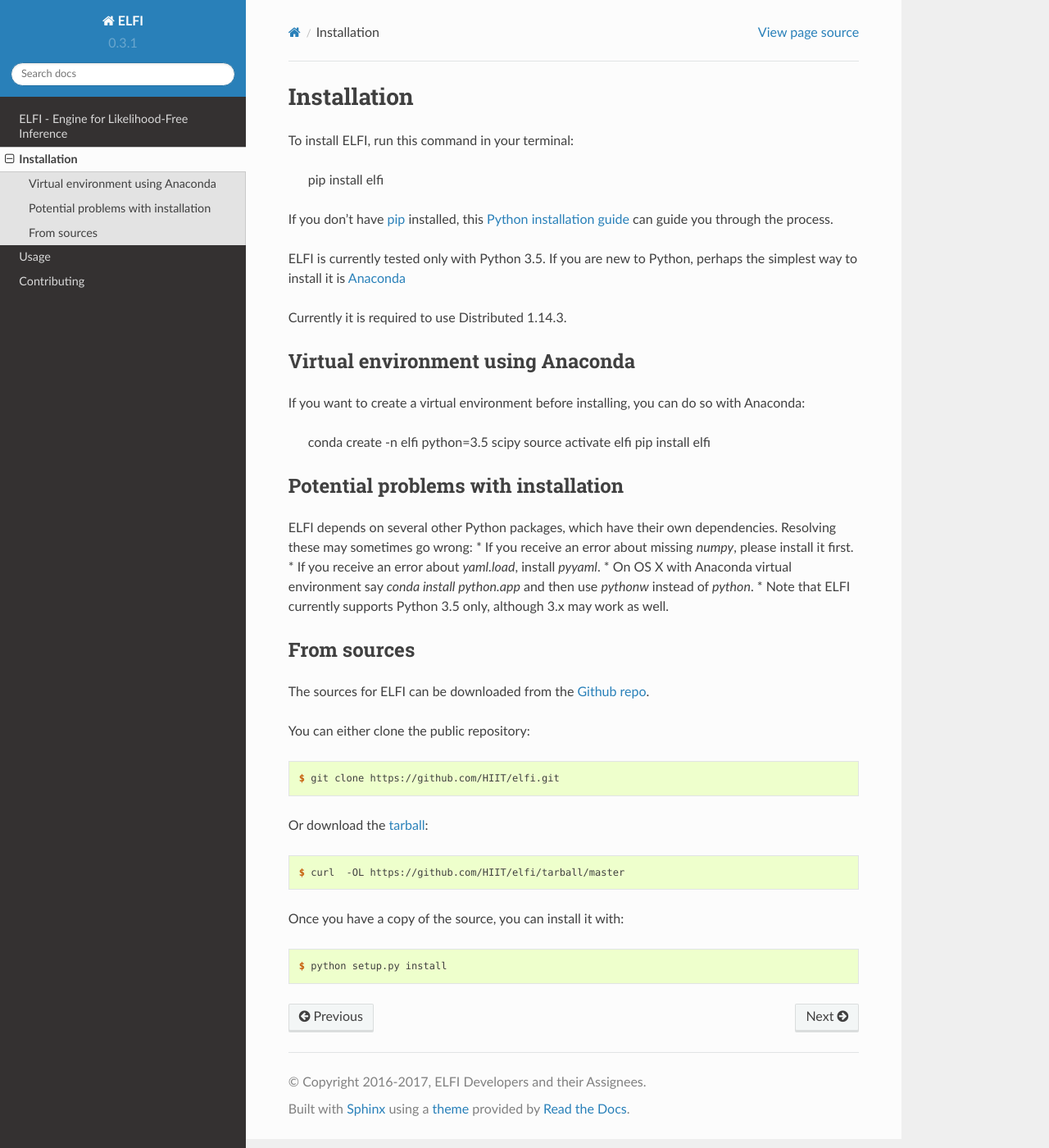
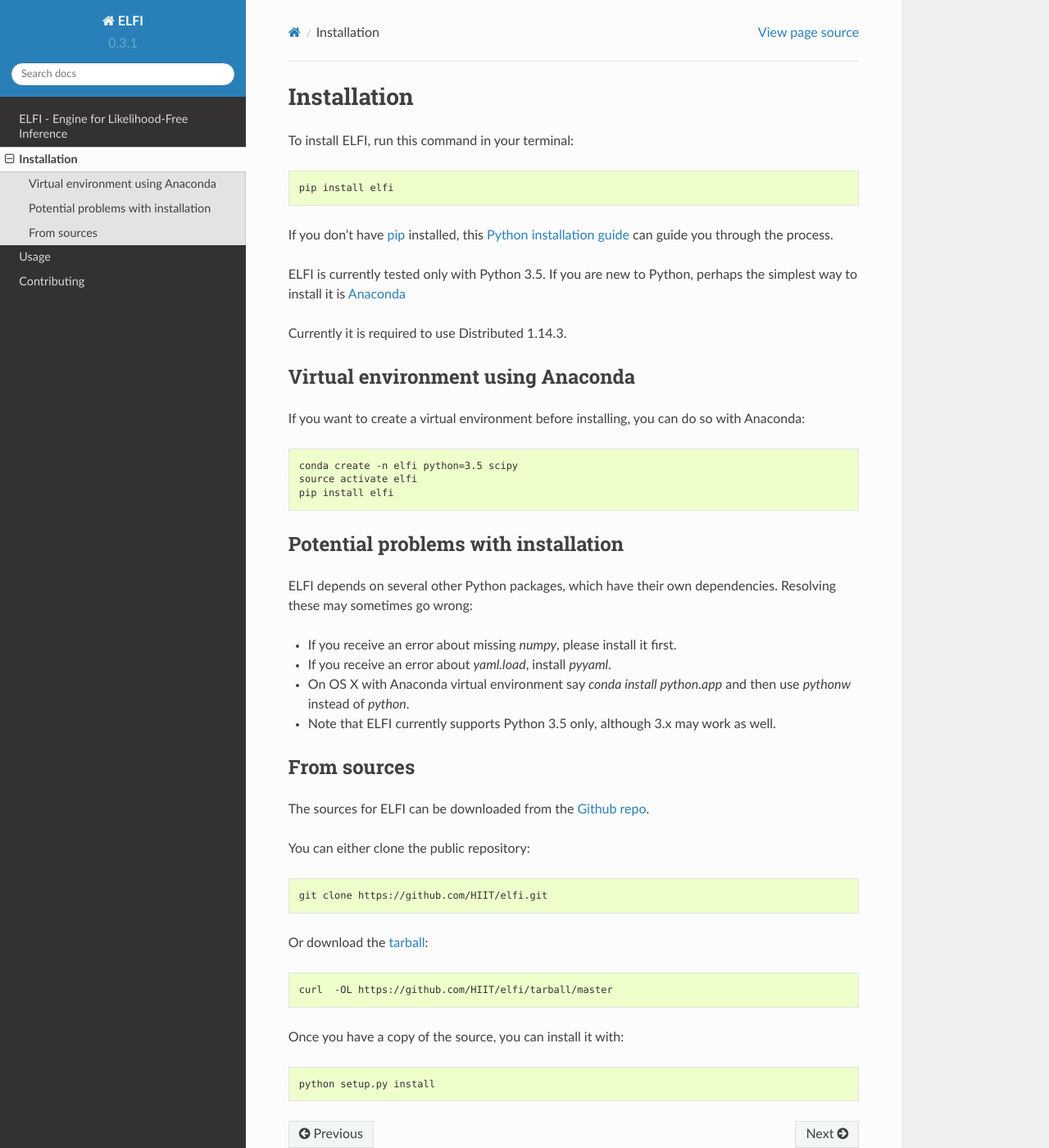
Before and after one commit to elfi-dev/elfi, a Sphinx documentation site: the page built from docs/installation.rst, in a window 1280 px wide and 1400 px high. Shown: the whole window at 82% size. Built offline with Sphinx 7.4.7 and the Read the Docs theme 2.0.0, drawn with Linux system fonts in a browser that asks for light colours.

Commit message:
Fix rst syntax

```diff
--- a/docs/installation.rst
+++ b/docs/installation.rst
@@ -5,6 +5,8 @@
 ============
 
 To install ELFI, run this command in your terminal:
+
+.. code-block:: console
 
     pip install elfi
 
@@ -27,6 +29,8 @@
 
 If you want to create a virtual environment before installing, you can do so with Anaconda:
 
+.. code-block:: console
+
     conda create -n elfi python=3.5 scipy
     source activate elfi
     pip install elfi
@@ -36,6 +40,7 @@
 ------------------------------------
 
 ELFI depends on several other Python packages, which have their own dependencies. Resolving these may sometimes go wrong:
+
 * If you receive an error about missing `numpy`, please install it first.
 * If you receive an error about `yaml.load`, install `pyyaml`.
 * On OS X with Anaconda virtual environment say `conda install python.app` and then use `pythonw` instead of `python`.
@@ -50,19 +55,19 @@
 
 .. code-block:: console
 
-    $ git clone https://github.com/HIIT/elfi.git
+    git clone https://github.com/HIIT/elfi.git
 
 Or download the `tarball`_:
 
 .. code-block:: console
 
-    $ curl  -OL https://github.com/HIIT/elfi/tarball/master
+    curl  -OL https://github.com/HIIT/elfi/tarball/master
 
 Once you have a copy of the source, you can install it with:
 
 .. code-block:: console
 
-    $ python setup.py install
+    python setup.py install
 
 .. _Github repo: https://github.com/HIIT/elfi
 .. _tarball: https://github.com/HIIT/elfi/tarball/master
```
